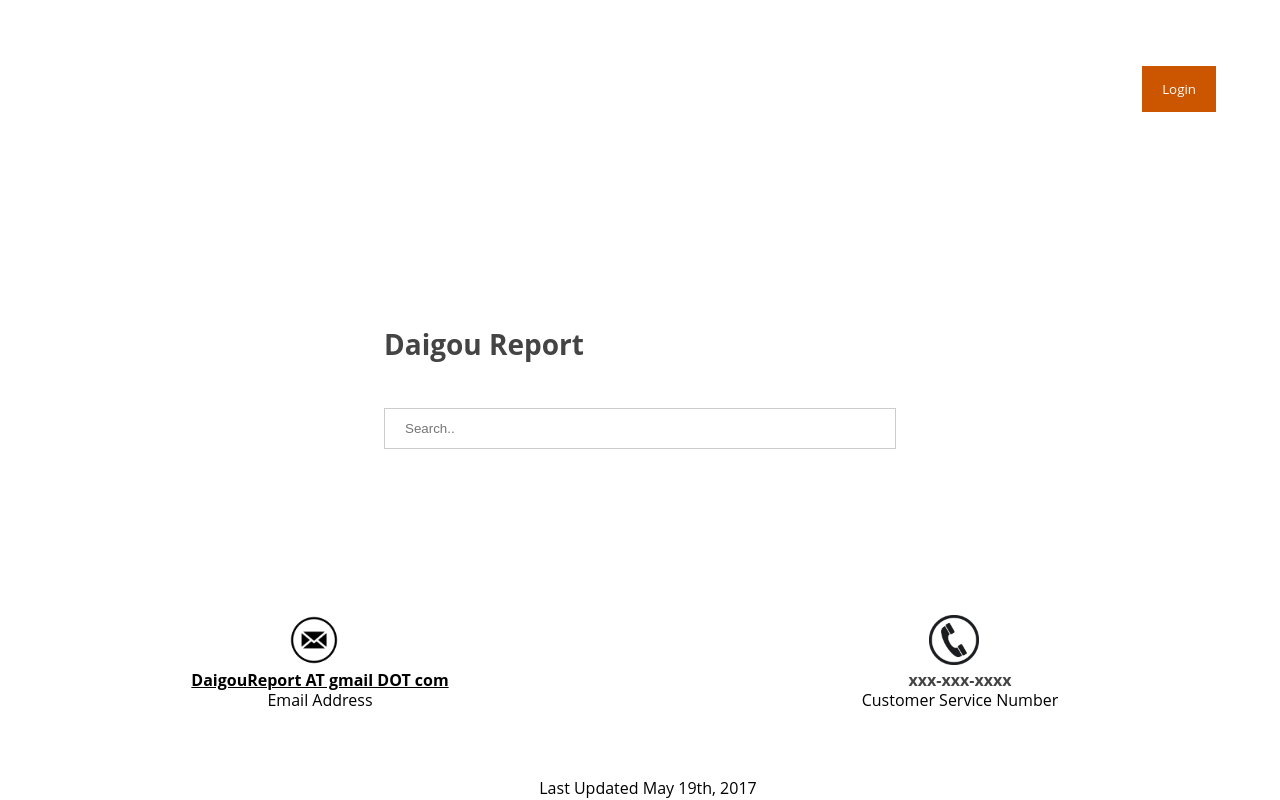
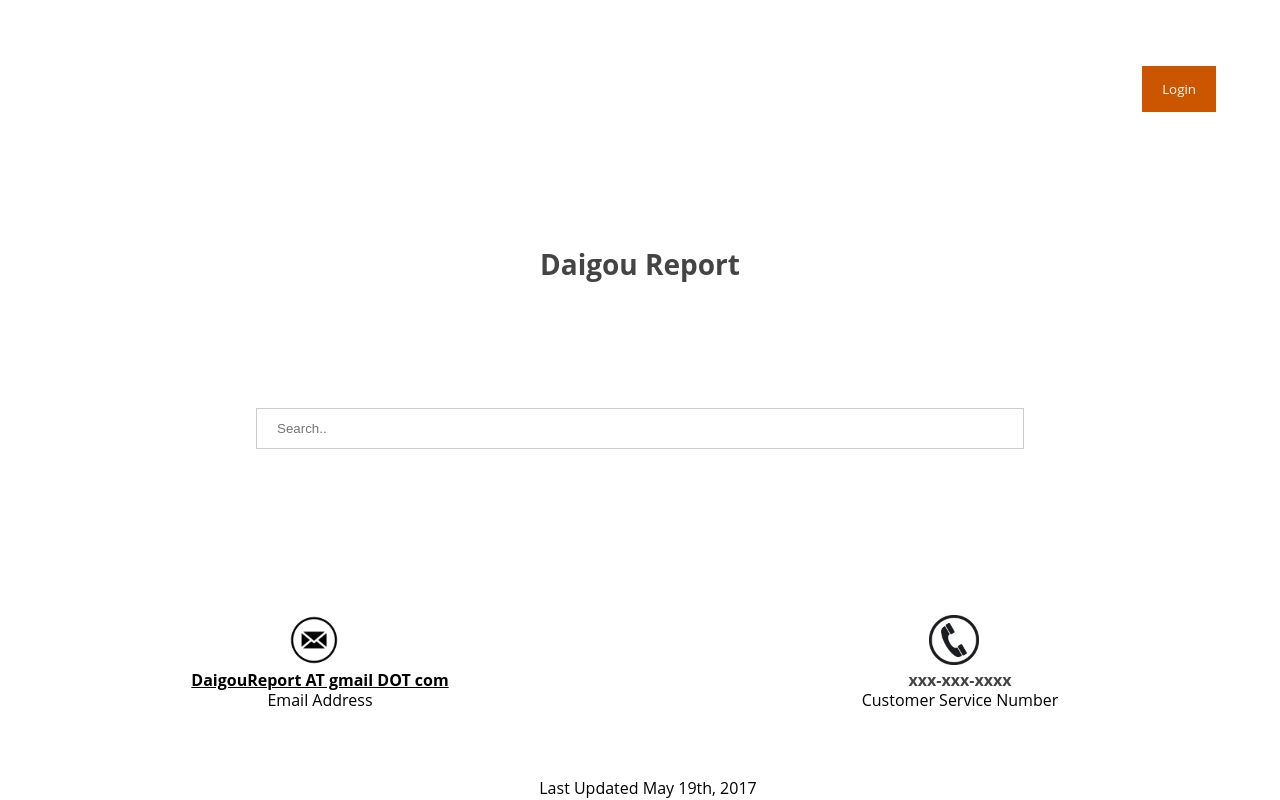
Before and after one commit to agudeveloper/daigoureport.github.io, a PHP site: page / in a window 1280 px wide. Run offline with PHP 8.4, Linux system fonts and the light colour scheme.

Commit message:
Update main.css

```diff
--- a/styles/main.css
+++ b/styles/main.css
@@ -39,19 +39,21 @@ small, p.small {margin: 0; font-size: 0.875em; line-height: 1.714285714285714285
 .search{
 	position: absolute;
 	top: 50%;
-  right: 30%;
-  left: 30%;
+  right: 20%;
+  left: 20%;
 }
 
 .title{
 	position: absolute;
-	top: 40%;
-  right: 30%;
-  left: 30%;
+	text-align:center;
+	top: 30%;
+  right: 0%;
+  left: 0%;
+  bottom:0%;
 }
 
 .item-box{
-  margin-top:20px;
+  margin-top:70px;
 width: 50%;
 	display: inline-block;
 	background-color: white;
```
